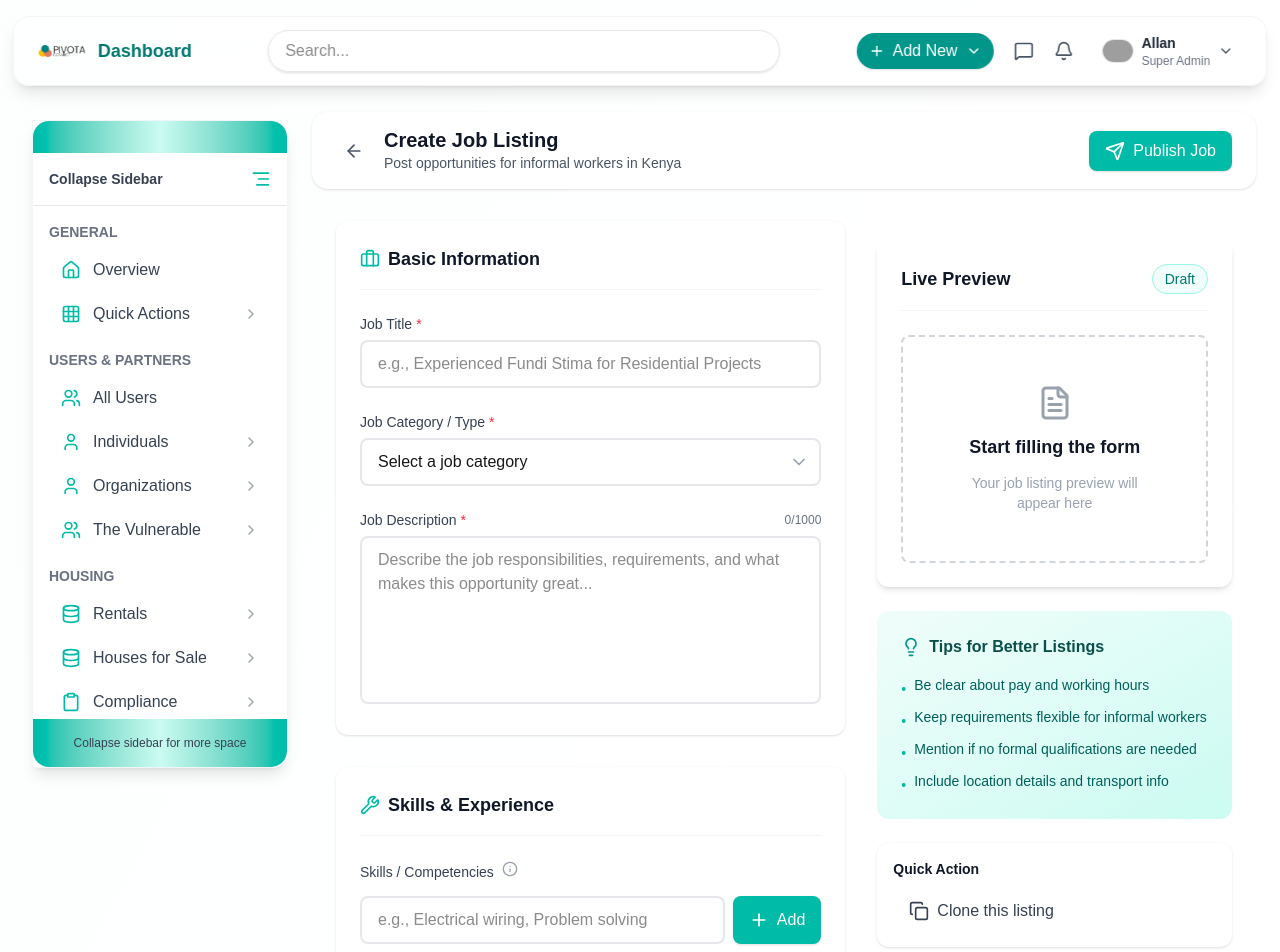
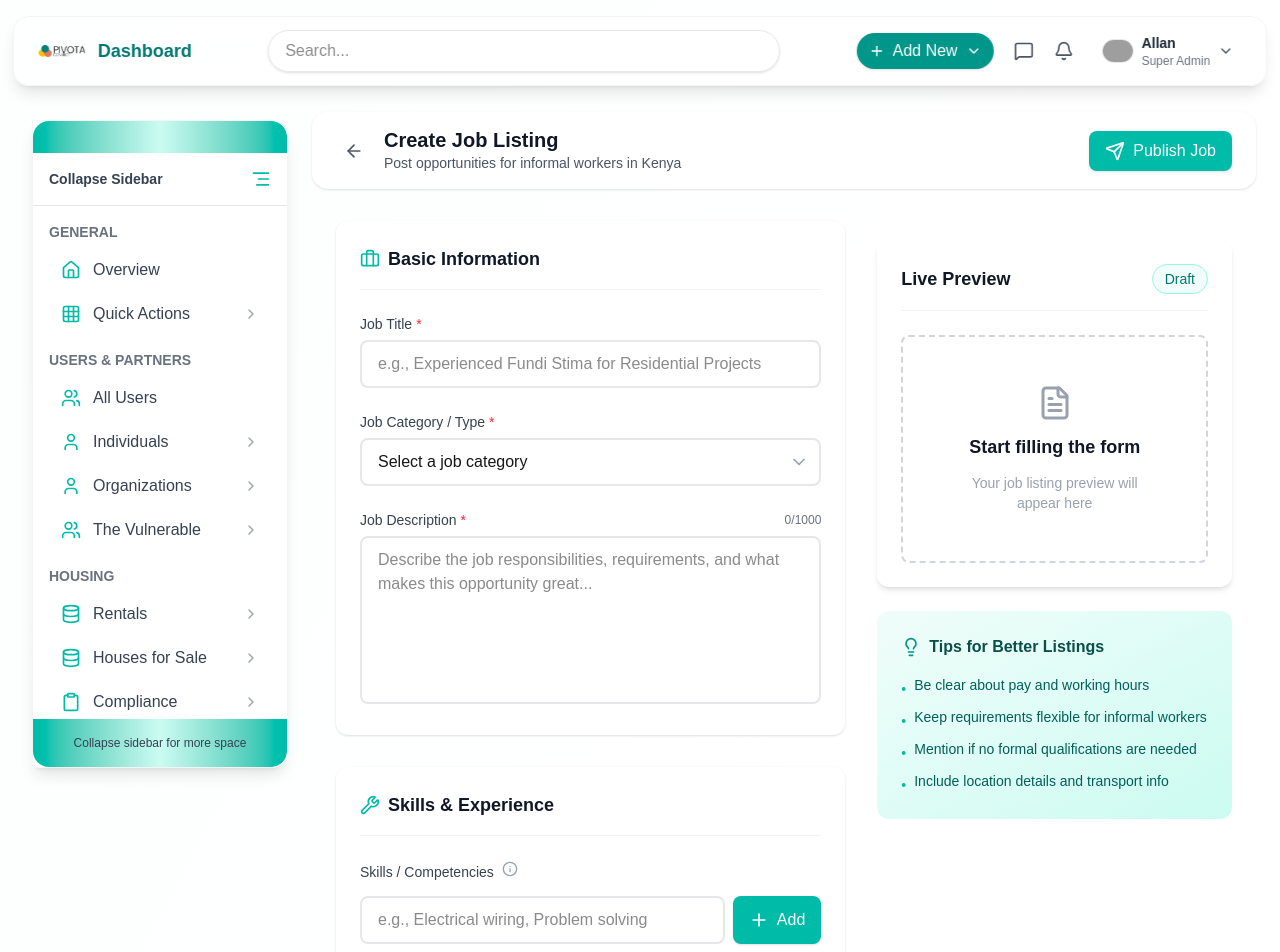
Before and after one commit to ALLAN-star-glitch/pivota-frontend-turbo-repo, a Next.js app in the folder apps/dashboard/: page /add-informal-job in a window 1280 px wide. Shown: the top 952 px of the page. Built offline with nearby package versions, Linux system fonts and the light colour scheme; grey boxes are pictures that could not be loaded.

Commit message:
removed the clone button

```diff
--- a/apps/dashboard/src/components/jobs-module/informal-jobs/JobPreviewPanel.tsx
+++ b/apps/dashboard/src/components/jobs-module/informal-jobs/JobPreviewPanel.tsx
@@ -8,12 +8,10 @@ import {
   CalendarIcon,
   ClockIcon,
   LightbulbIcon,
-  CopyIcon,
   FileTextIcon,
 } from 'lucide-react'
 import { Badge } from '../../shared/Badge'
 import { JobListing } from '../../../../libs/types/jobs/job'
-import Button from '../../shared/Button'
 
 interface JobPreviewPanelProps {
   formData: JobListing
@@ -202,17 +200,7 @@ export default function JobPreviewPanel({ formData }: JobPreviewPanelProps) {
         </ul>
       </motion.div>
 
-      <motion.div
-        initial={{ opacity: 0, x: 20 }}
-        animate={{ opacity: 1, x: 0 }}
-        transition={{ duration: 0.5, delay: 0.4 }}
-        className="bg-white rounded-xl shadow-sm p-4 space-y-3"
-      >
-        <h3 className="text-sm font-semibold text-gray-900">Quick Action</h3>
-        <div className="space-y-2">
-          <Button variant="ghost" icon={CopyIcon} className="cursor-pointer w-full justify-start">Clone this listing</Button>
-        </div>
-      </motion.div>
+
     </div>
   )
 }
```
